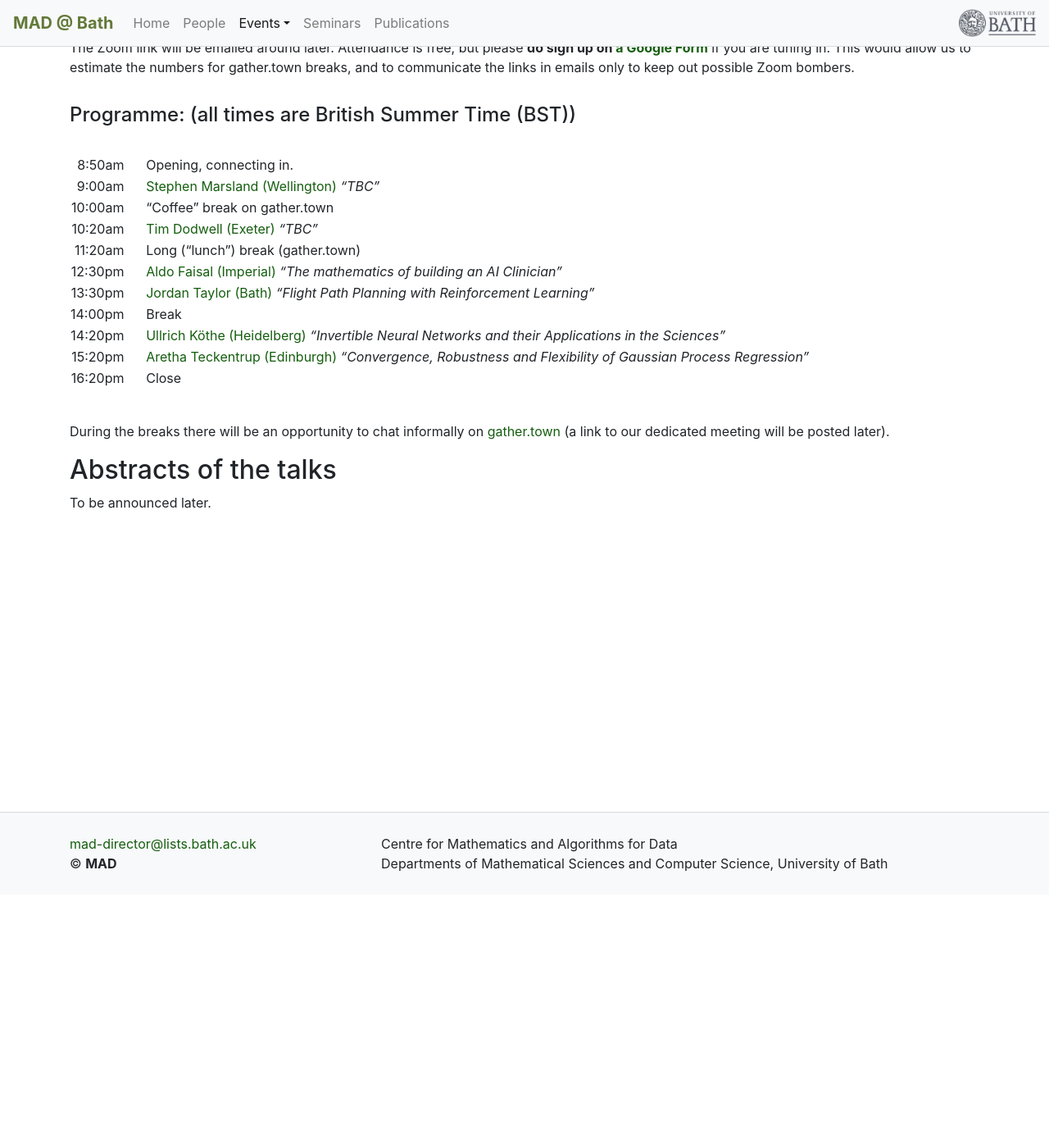
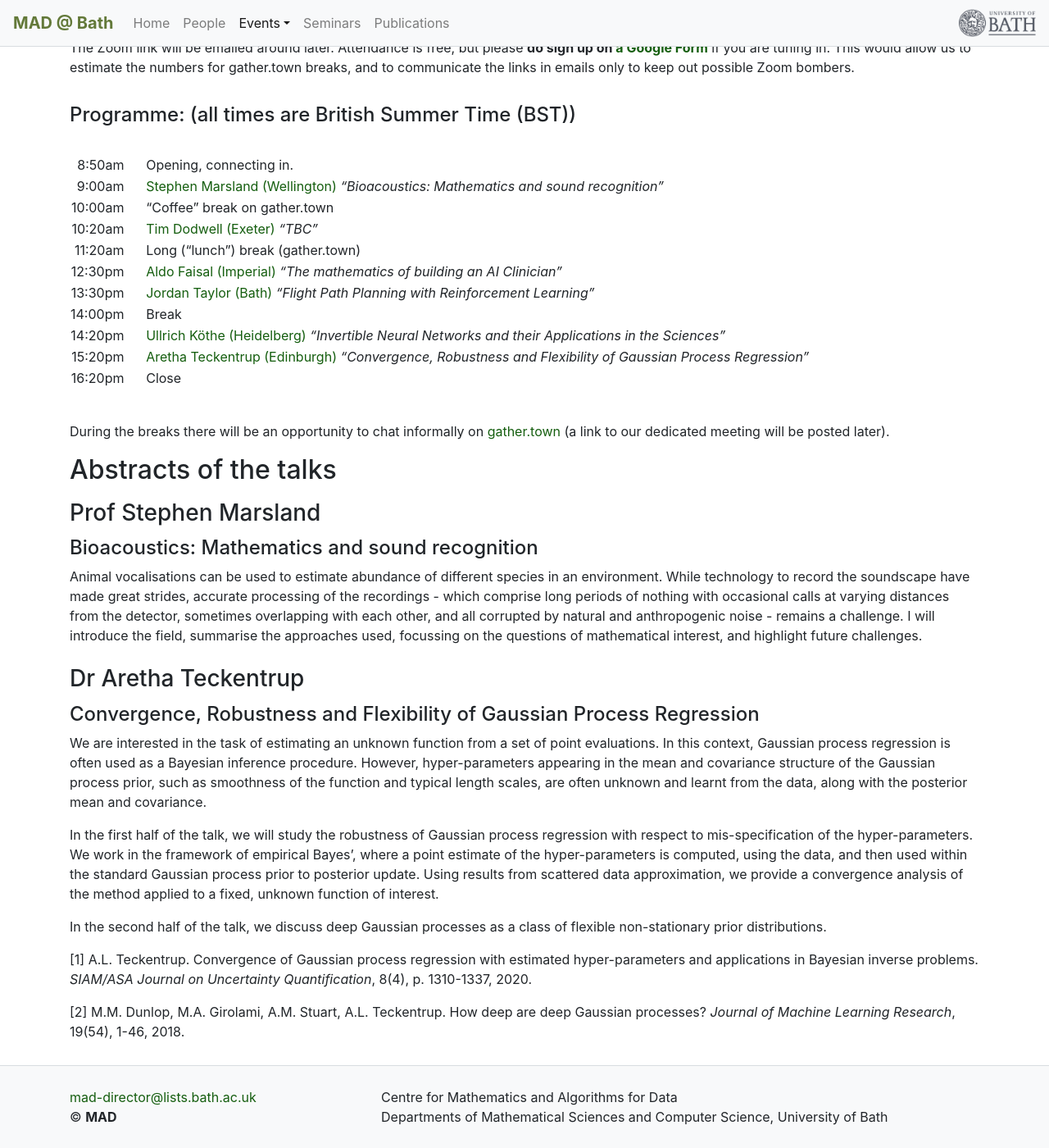
Before and after one commit to mathematics-and-algorithms-for-data/mathematics-and-algorithms-for-data.github.io, a Jekyll site: the page built from events/workshop2.md, in a window 1280 px wide and 1400 px high, scrolled down 309 px. Shown: the whole window at 82% size. Built offline with Jekyll 4.4.1, drawn with Linux system fonts in a browser that asks for light colours; nearby versions of some CDN libraries.

Commit message:
Title from Stephen

```diff
--- a/events/workshop2.md
+++ b/events/workshop2.md
@@ -25,7 +25,7 @@ This would allow us to estimate the numbers for gather.town breaks, and to commu
 |  |&nbsp;&nbsp;&nbsp;&nbsp;&nbsp;&nbsp;| |
 |--:||---|
 |8:50am || Opening, connecting in. |
-|9:00am || [Stephen Marsland (Wellington)](https://homepages.ecs.vuw.ac.nz/~marslast/index.html) *"TBC"* |
+|9:00am || [Stephen Marsland (Wellington)](https://homepages.ecs.vuw.ac.nz/~marslast/index.html) *"Bioacoustics: Mathematics and sound recognition"* |
 |10:00am|| "Coffee" break on gather.town |
 |10:20am|| [Tim Dodwell (Exeter)](https://emps.exeter.ac.uk/engineering/staff/td336) *"TBC"* |
 |11:20am|| Long ("lunch") break (gather.town) |
@@ -42,9 +42,24 @@ During the breaks there will be an opportunity to chat informally on [gather.tow
 
 ## Abstracts of the talks
 
-To be announced later.
 
-<!--
+
+
+<h3 class="pt-2 pb-1">Prof Stephen Marsland</h3>
+
+#### Bioacoustics: Mathematics and sound recognition
+
+Animal vocalisations can be used to estimate abundance of different
+species in an environment. While technology to record the soundscape
+have made great strides, accurate processing of the recordings - which
+comprise long periods of nothing with occasional calls at varying
+distances from the detector, sometimes overlapping with each other, and
+all corrupted by natural and anthropogenic noise - remains a
+challenge. I will introduce the field, summarise the approaches used,
+focussing on the questions of mathematical interest, and highlight
+future challenges.
+
+
 
 <h3 class="pt-2 pb-1">Dr Aretha Teckentrup</h3>
 
@@ -68,6 +83,8 @@ In the second half of the talk, we discuss deep Gaussian processes as a class of
 
 
 
+<!--
+
 <h3 class="pt-2 pb-1">Name</h3>
 
 #### Talk: Title
```
